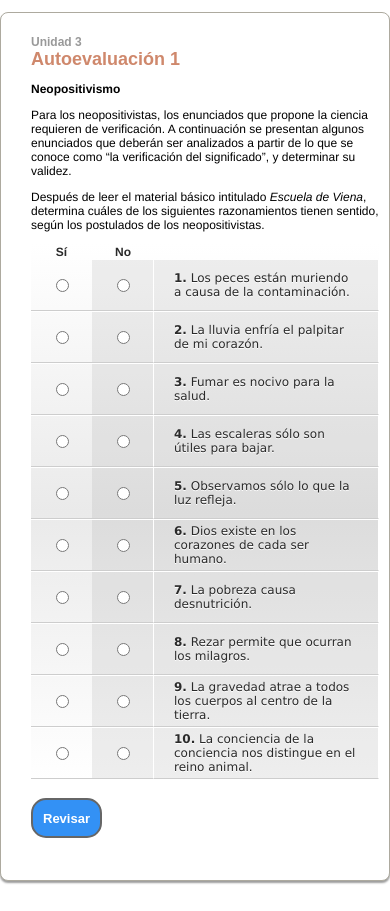
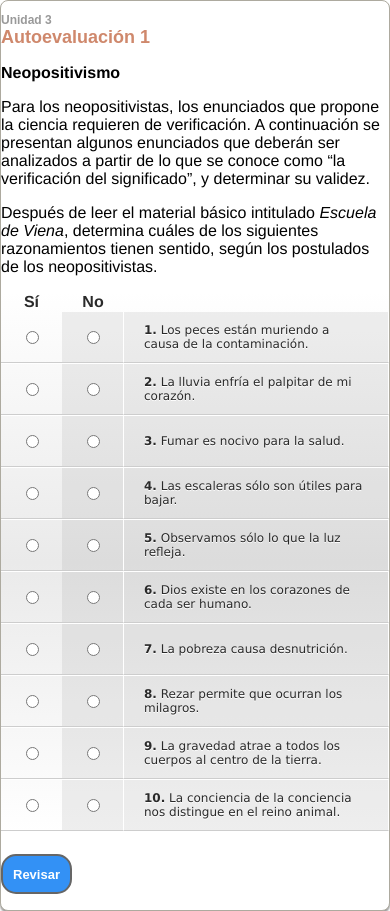
Before and after one commit to simpsonito/FalsoVerdaderoConRetro, a plain HTML site: page index.html in a window 390 px wide. Drawn offline with Linux system fonts and the light colour scheme.

Commit message:
Compatibilidad con diseño responsivo
modificaciones para que se ajuste la pantalla si es menor a 480 px de
ancho

```diff
--- a/estilos.css
+++ b/estilos.css
@@ -53,3 +53,13 @@ body{
     -o-transition:0.3s linear 0s;
     transition:0.3s linear 0s;
 }
+@media screen and (max-width: 480px) {
+    html, body {
+        margin: 0;
+        padding: 0;
+        font-size: 1em;
+    }
+    #main{
+        padding: 0;
+    }
+}
```
